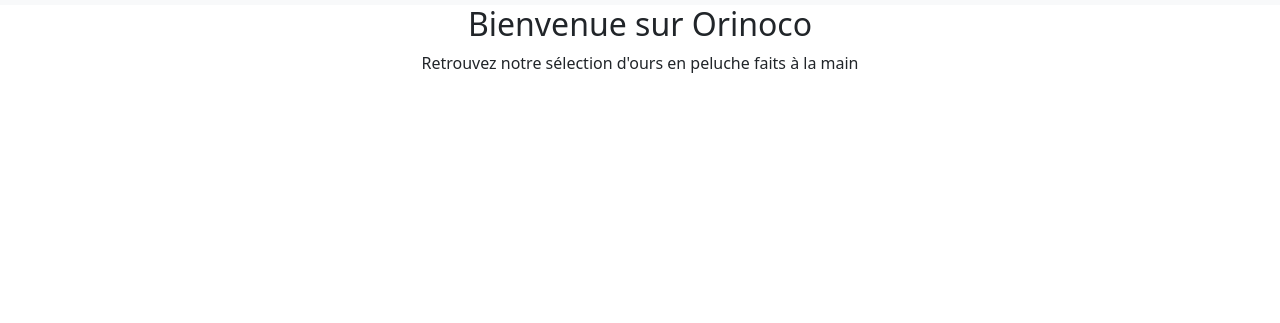
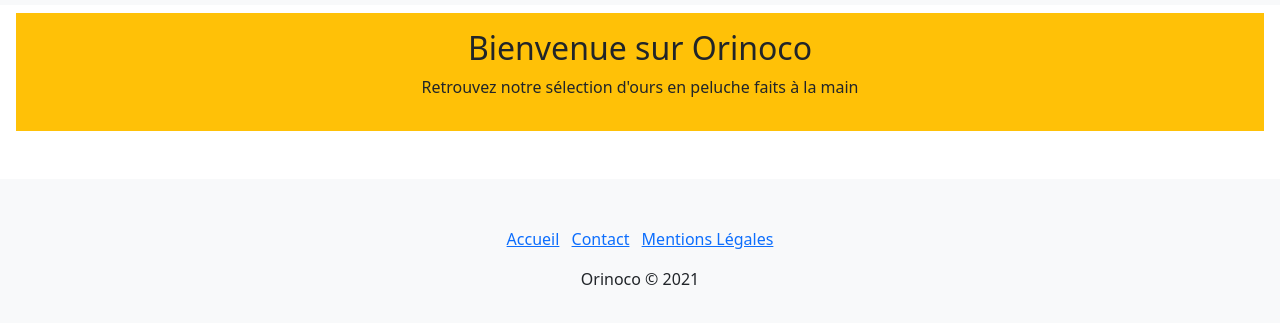
Before and after one commit to ayaaleksija/AlexiaGondardChampagne_5_18062021, a plain HTML site: page index.html in a window 1280 px wide. Shown: the part 63-386 px from the top of the page. Drawn offline with nearby package versions, Linux system fonts and the light colour scheme; no server answers.

Commit message:
ajout des scripts js / footer et zone de chargements de produits

```diff
--- a/index.html
+++ b/index.html
@@ -9,14 +9,12 @@
     <!-- Bootstrap CSS -->
     <link href="https://cdn.jsdelivr.net/npm/bootstrap@5.0.2/dist/css/bootstrap.min.css" rel="stylesheet" integrity="sha384-EVSTQN3/azprG1Anm3QDgpJLIm9Nao0Yz1ztcQTwFspd3yD65VohhpuuCOmLASjC" crossorigin="anonymous">
 
-    <title> Orinoco </title>
-
     <title>Orinoco - Le plus grand choix d'ours en peluche</title>
 
 </head>
 
 <body>
-    <!-- barre de navigation -->
+    <!-- Barre de navigation -->
     <nav class="navbar navbar-expand-lg bg-light navbar-light">
         <div class="container-fluid">
             <a class="navbar-brand" href="index.html">
@@ -38,15 +36,31 @@
         </div>
     </nav>
 
+    <!-- Acrroche et titre-->
     <main>
-        <main>
-            <div class="">
-                <h1 class="text-center fs-2 text-dark">Bienvenue sur Orinoco</h1>
-                <p class="text-center text-dark">Retrouvez notre sélection d'ours en peluche faits à la main</p>
-            </div>
-        </main>
-
+        <div class="p-3 mx-3 mt-2 bg-warning">
+            <h1 class="text-center fs-2 text-dark">Bienvenue sur Orinoco</h1>
+            <p class="text-center text-dark">Retrouvez notre sélection d'ours en peluche faits à la main</p>
+        </div>
     </main>
 
+    <!--zone chargement des produits avec JS-->
+    <section class="mx-3">
+        <div class="row mx-3 my-4" id="liste"></div>
+    </section>
+
+    <!-- Footer -->
+    <footer class="bg-light py-5">
+        <ul class="list-inline text-center">
+            <li class="list-inline-item"><a href="index.html" title="Accueil">Accueil</a></li>
+            <li class="list-inline-item"><a href="mailto:contact@orinoco.com?subject=Contact" title="Contact">Contact</a>
+            </li>
+            <li class="list-inline-item"><a href="#" title="Mentions Légales">Mentions Légales</a></li>
+        </ul>
+        <p class="copyright text-center">Orinoco © 2021</p>
+    </footer>
+
+    <script src="front-end/JavaScript/fonctions.js"></script>
+    <script src="front-end/JavaScript/index.js"></script>
     <script src="https://cdn.jsdelivr.net/npm/bootstrap@5.0.2/dist/js/bootstrap.bundle.min.js" integrity="sha384-MrcW6ZMFYlzcLA8Nl+NtUVF0sA7MsXsP1UyJoMp4YLEuNSfAP+JcXn/tWtIaxVXM" crossorigin="anonymous"></script>
 </body>
```
